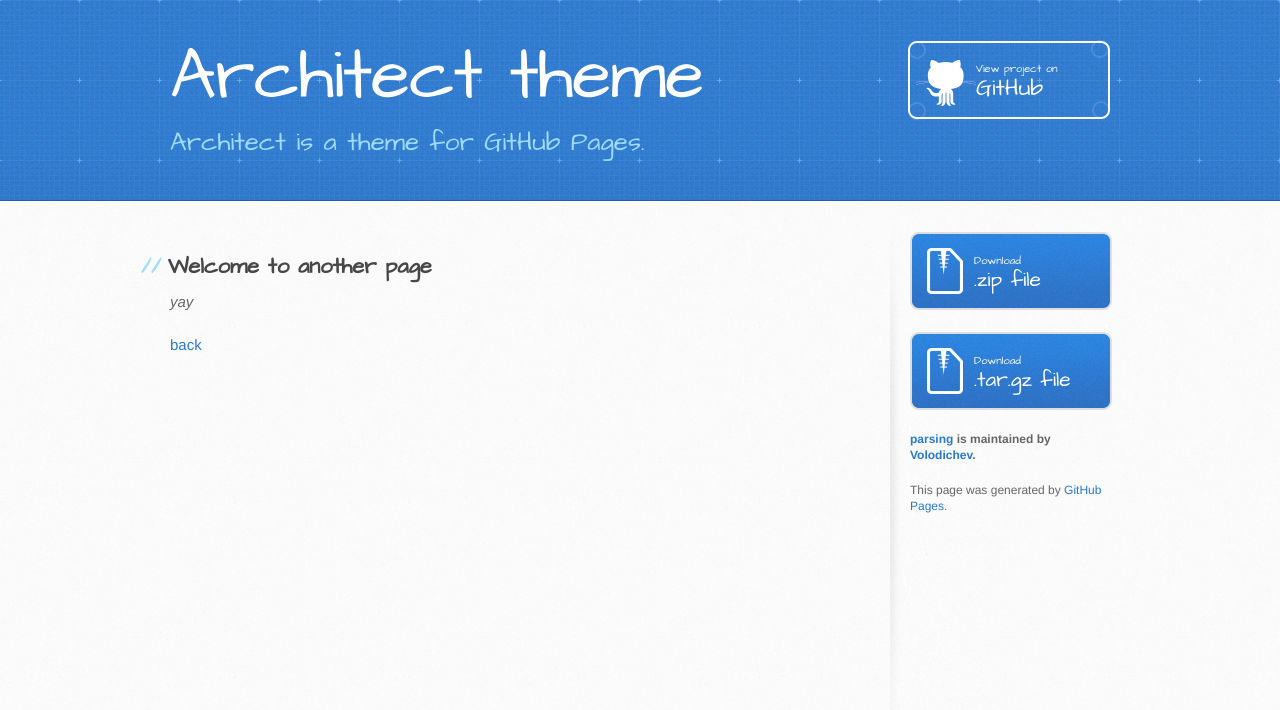
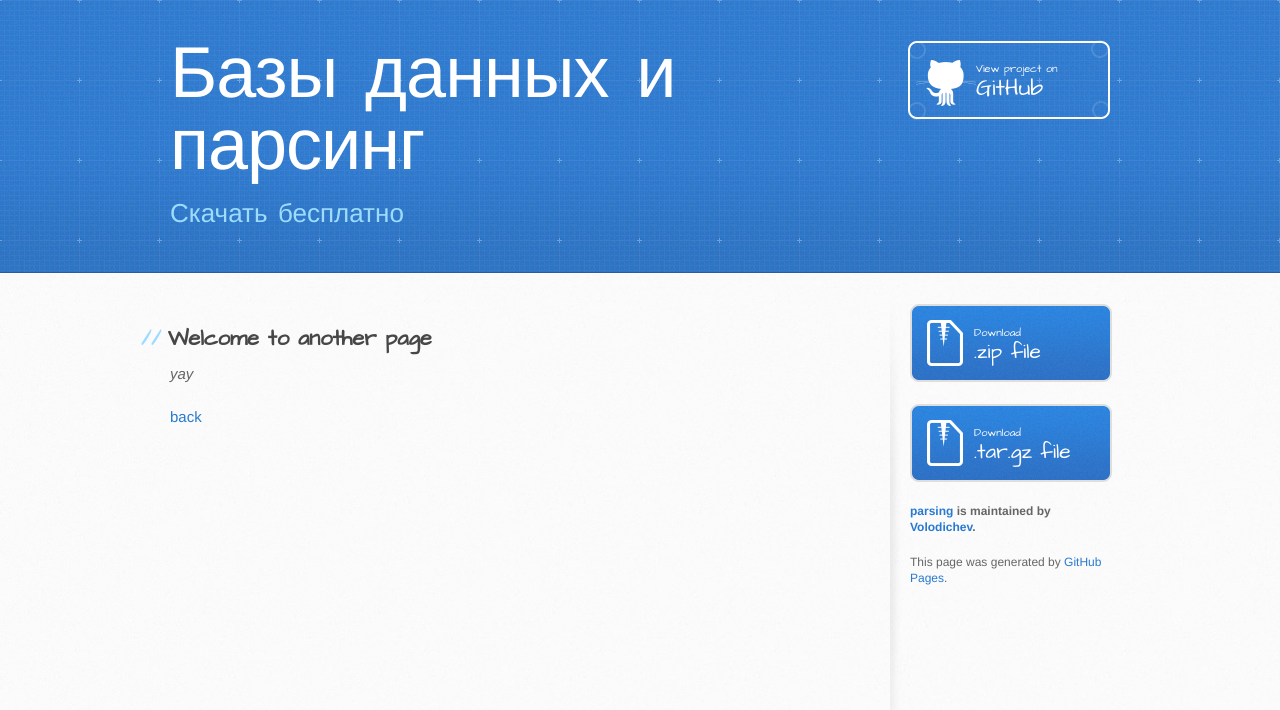
Before and after one commit to Volodichev/parsing, a Jekyll site: the page built from another-page.md, in a window 1280 px wide. Shown: the top 710 px of the page. Built offline with Jekyll 4.4.1, drawn with Linux system fonts in a browser that asks for light colours; our own code applies the rules of GitHub Pages for plain Markdown files.

Commit message:
Initialize commit

```diff
--- a/_config.yml
+++ b/_config.yml
@@ -1,5 +1,5 @@
-title: Architect theme
-description: Architect is a theme for GitHub Pages.
+title: Базы данных и парсинг
+description: Скачать бесплатно
 show_downloads: true
 google_analytics:
 theme: jekyll-theme-architect
```
